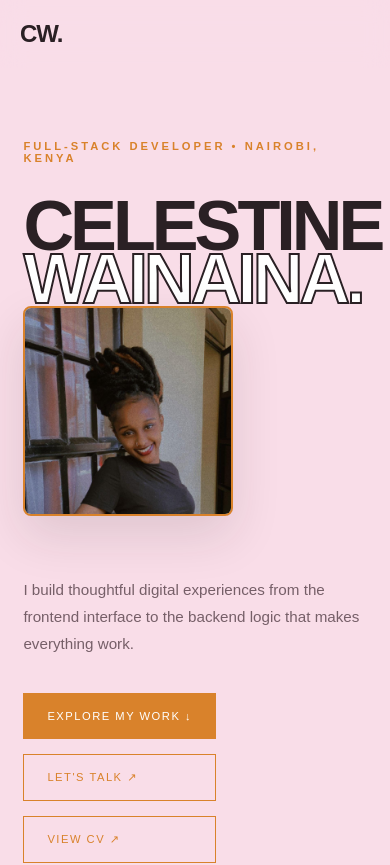
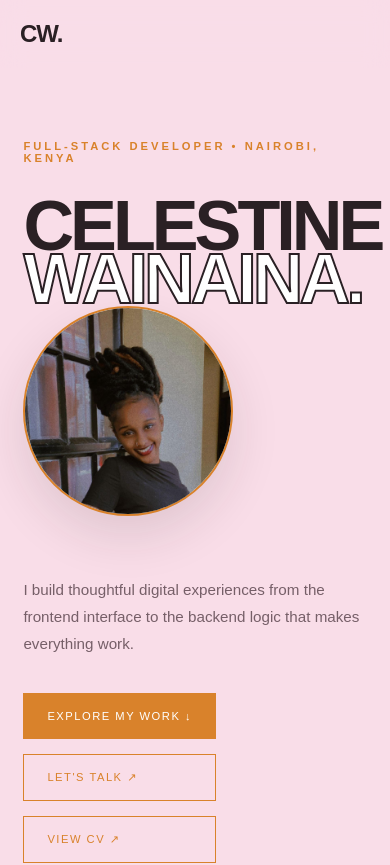
Before and after one commit to celestine-021/my-portfolio, a React (Vite) app: page / in a window 390 px wide. Shown: the top 865 px of the page. Built offline with nearby package versions, Linux system fonts and the light colour scheme.

Commit message:
Make profile image circular

```diff
--- a/src/App.css
+++ b/src/App.css
@@ -531,7 +531,7 @@
 .hero-image {
   overflow: hidden;
   border: 2px solid #d9822b;
-  border-radius: 8px;
+  border-radius: 50%;
   background: #ffffff;
   box-shadow: 0 20px 50px rgba(42, 32, 36, 0.12);
 }
@@ -563,7 +563,7 @@
     width: min(16vw, 180px);
     height: min(16vw, 180px);
     transform: none;
-    border-radius: 8px;
+    border-radius: 50%;
     clip-path: none;
     border: 2px solid #d9822b;
     z-index: 0;
@@ -600,6 +600,6 @@
     overflow: hidden;
     width: min(64vw, 210px);
     height: min(64vw, 210px);
-    border-radius: 8px;
+    border-radius: 50%;
   }
 }
```
